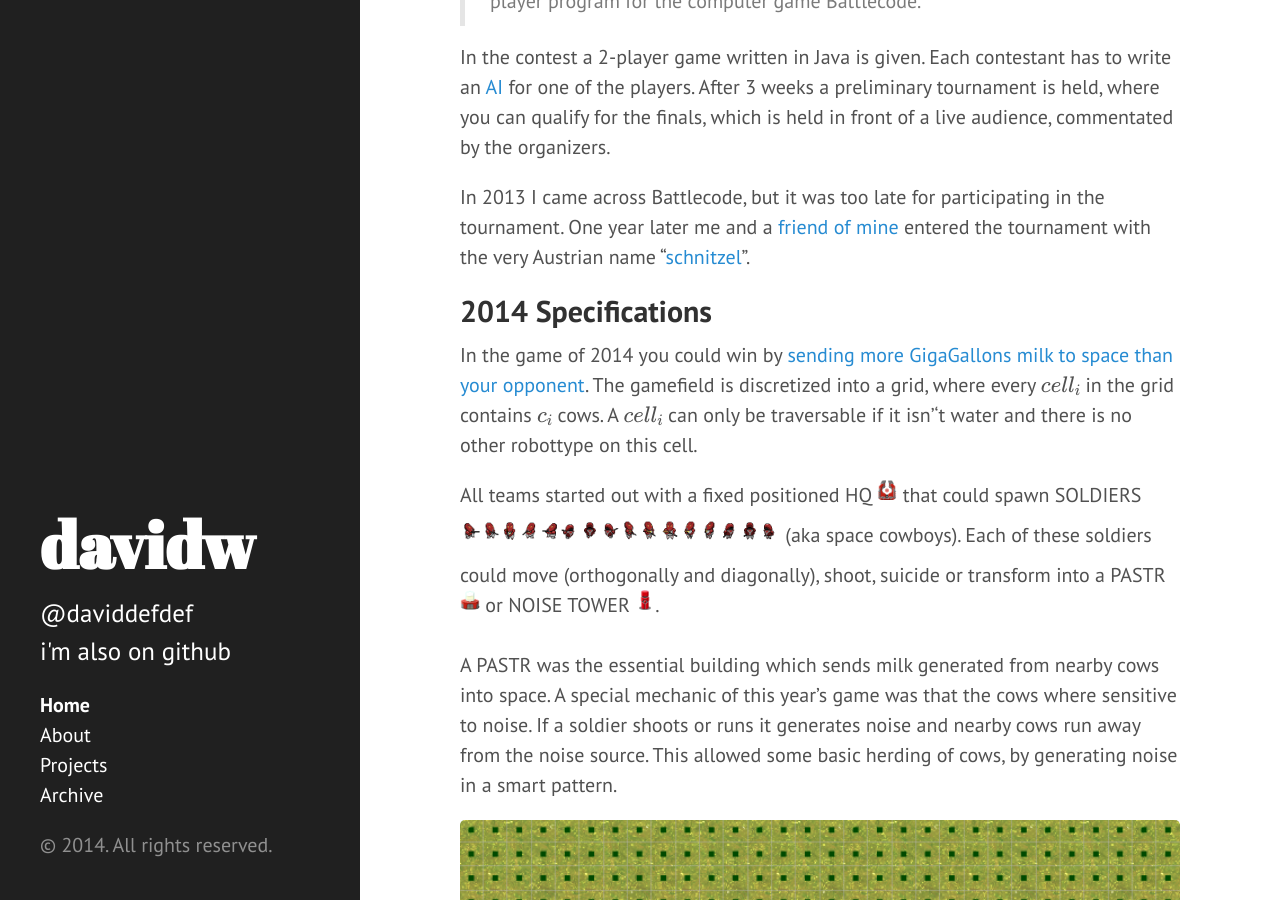
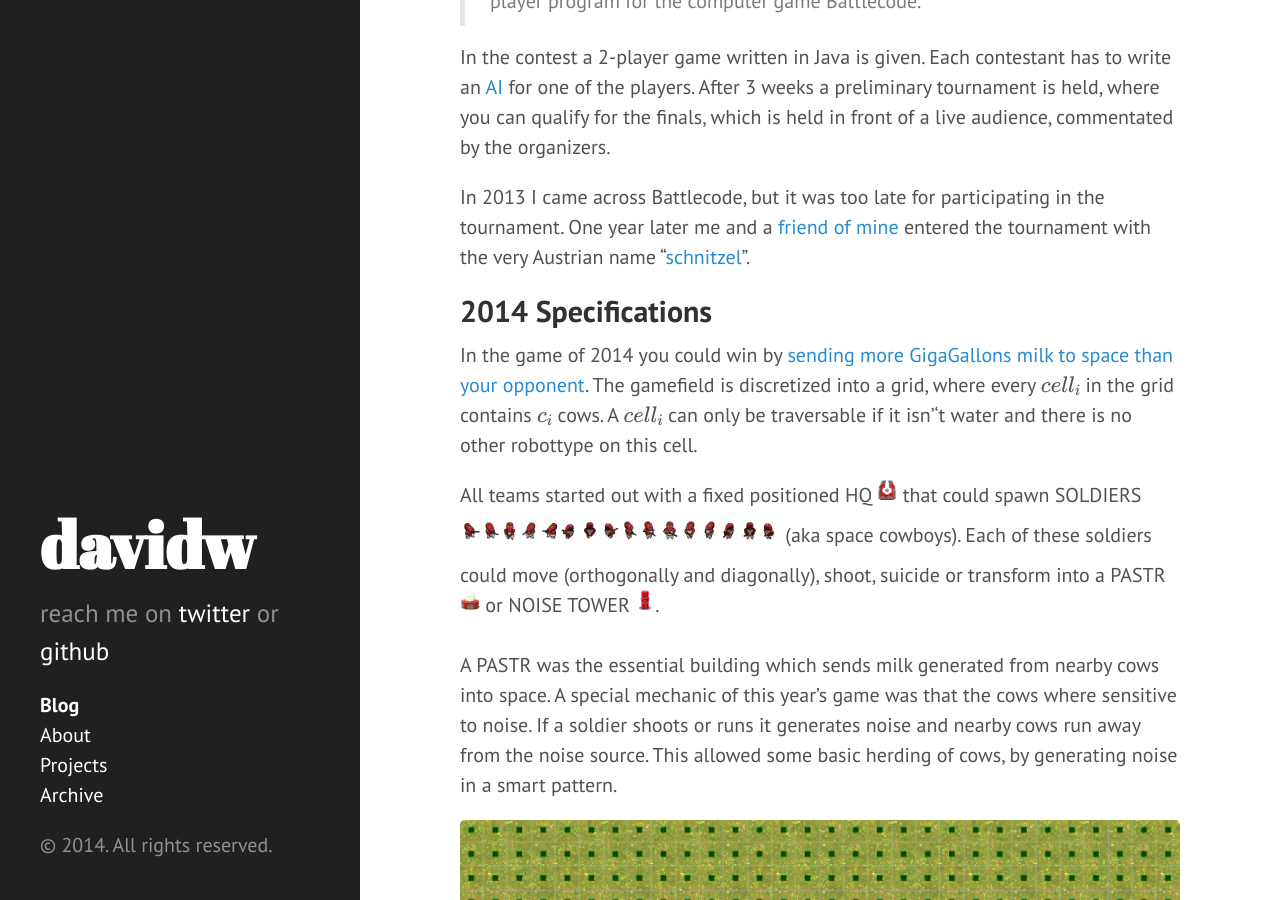
Before and after one commit to david-westreicher/david-westreicher.github.io, a Jekyll site: the page built from index.html, in a window 1280 px wide and 900 px high, scrolled down 344 px. Built offline with Jekyll 4.4.1, drawn with Linux system fonts in a browser that asks for light colours; Markdown is read by kramdown in place of the engine named in the settings; formulas are drawn with MathJax 3; the list of posts is cut into pages by our own code.

Commit message:
update sidebar (blog, reache me)

```diff
--- a/_config.yml
+++ b/_config.yml
@@ -10,7 +10,7 @@ permalink:        pretty
 # Setup
 title:            davidw
 tagline:          'A personal page'
-description:      "<a href=\"https://twitter.com/daviddefdef\">@daviddefdef</a><br><a href=\"https://github.com/david-westreicher\">i'm also on github</a>"
+description:      "reach me on <a href=\"https://twitter.com/daviddefdef\">twitter</a> or <a href=\"https://github.com/david-westreicher\">github</a>"
 url:              http://david-westreicher.github.io/
 
 author:
--- a/_includes/sidebar.html
+++ b/_includes/sidebar.html
@@ -7,7 +7,7 @@
 
     <ul class="sidebar-nav">
       <li class="sidebar-nav-item{% if page.title == "Home" %} active{% endif %}">
-        <a href="/">Home</a>
+        <a href="/">Blog</a>
       </li>
 
       {% comment %}
```
